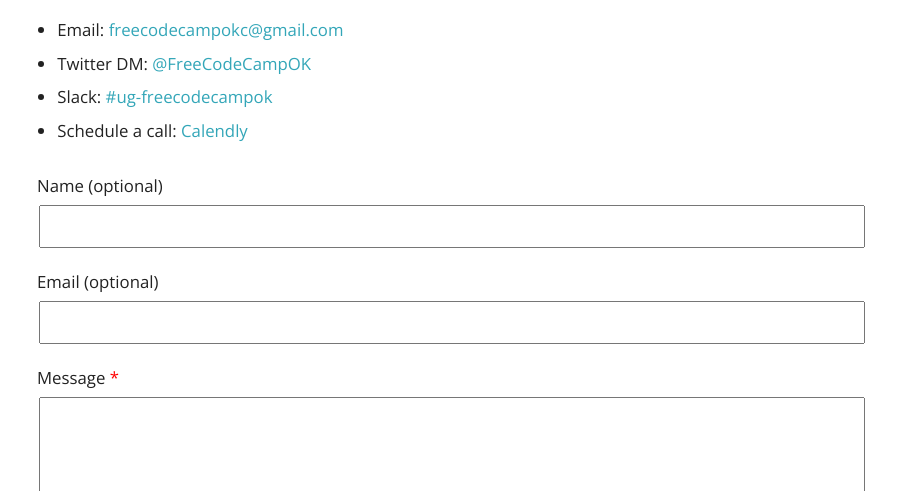
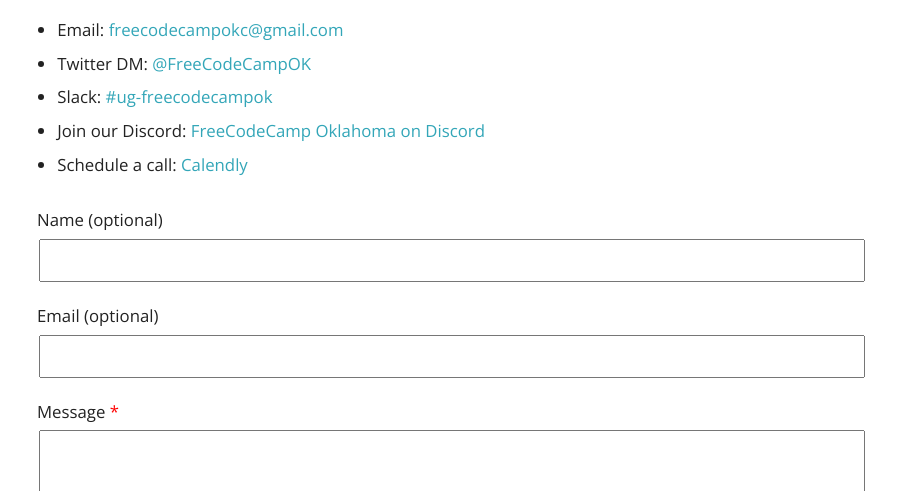
Before and after one commit to FreeCodeCampOKC/fccokc_web, an Eleventy site: page site/contact.html in a window 1280 px wide. Shown: the part 309-800 px from the top of the page, without its empty margins (188-1091 px from the left). Built offline with nearby package versions, Linux system fonts and the light colour scheme; Eleventy itself is replaced by a stand-in of ours; files that its build step writes are made by us from their sources.

Commit message:
add discord link

```diff
--- a/site/contact.html
+++ b/site/contact.html
@@ -15,6 +15,7 @@
     <li>Email: <a href="mailto:freecodecampokc@gmail.com">freecodecampokc@gmail.com</a></li>
     <li>Twitter DM: <a href="https://twitter.com/freecodecampok">@FreeCodeCampOK</a></li>
     <li>Slack: <a href="https://techlahoma.slack.com/archives/CF4C7KKKK">#ug-freecodecampok</a></li>
+    <li>Join our Discord: <a href="https://fccokc.com/discord">FreeCodeCamp Oklahoma on Discord</a></li>
     <li>Schedule a call: <a href="https://calendly.com/fccok">Calendly</a></li>
 </ul>
 
```
